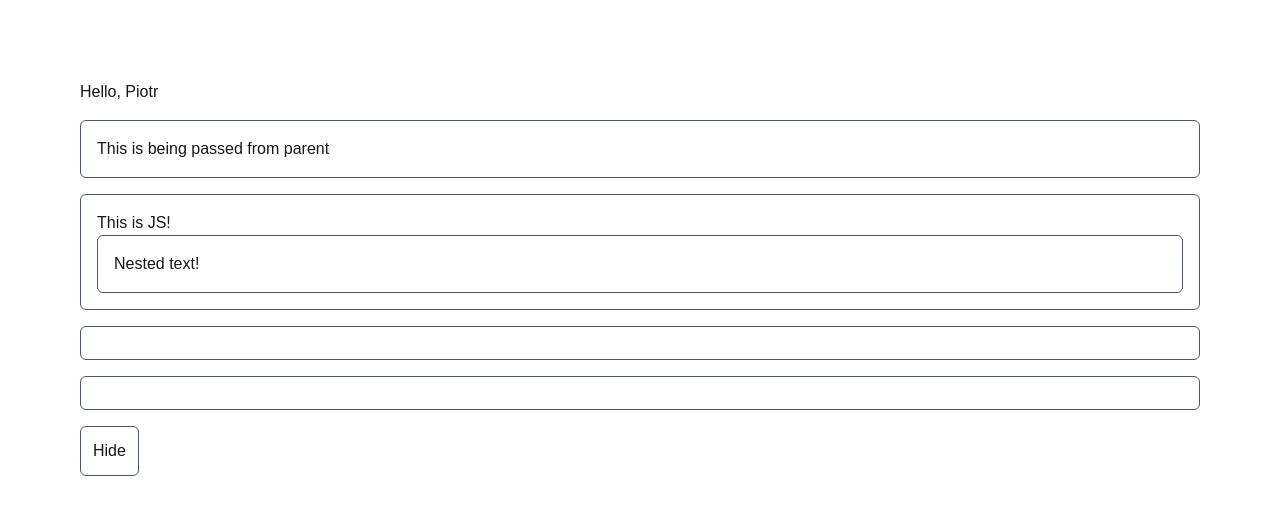
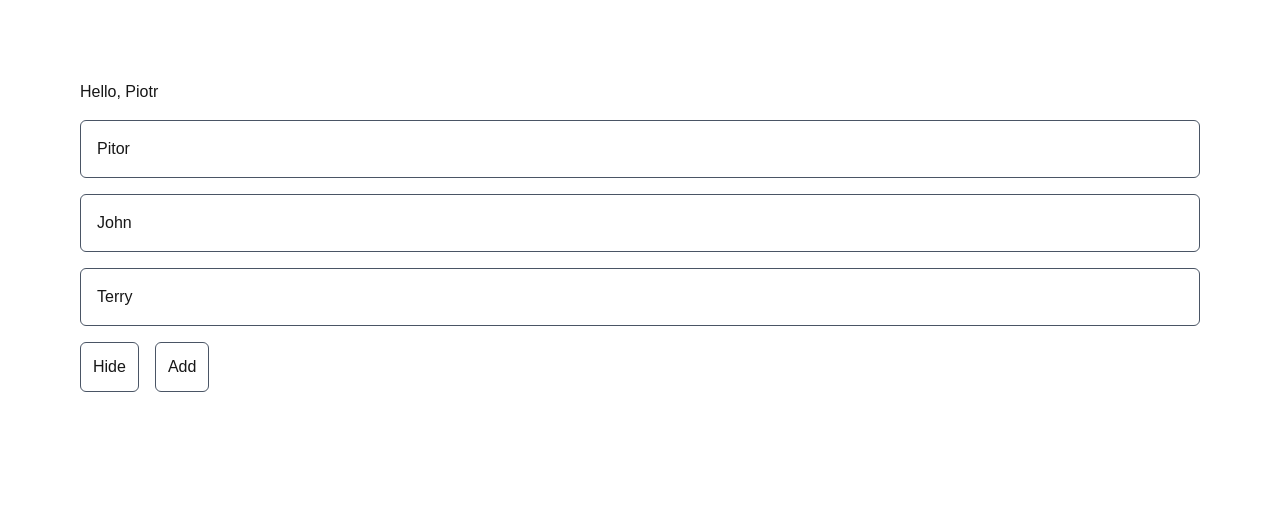
Before and after one commit to ShamsulArifin/next14-blog, a Next.js app: page / in a window 1280 px wide. Shown: the top 514 px of the page. Built offline with nearby package versions, Linux system fonts and the light colour scheme.

Commit message:
12. Rendering List of Elements

```diff
--- a/app/page.js
+++ b/app/page.js
@@ -11,35 +11,37 @@ function Card({ children }) {
 
 export default function Home() {
   const [isVisible, setIsVisible] = useState(true);
-
+  const [names, setNames] = useState(['Pitor', 'John', 'Terry']);
   const name = 'Piotr';
   const handleClick = () => {
     setIsVisible(!isVisible);
   };
+  const handleAdd = () => {
+    setNames([...names, 'New Element']);
+  };
 
-  const cards = isVisible && (
-    <>
-      <Card>This is being passed from parent</Card>
-      <Card>
-        <div>This is JS!</div>
-        <Card>Nested text!</Card>
-      </Card>
-      <Card />
-      <Card />
-    </>
-  );
+  const cards =
+    isVisible && names.map((name, index) => <Card key={index}>{name}</Card>);
 
   return (
     <>
       <div className='p-20 space-y-4'>
         <div>Hello, {name}</div>
         {cards}
+        <div className='flex space-x-4'>
           <button
             className='border rounded-md border-gray-600 p-3'
             onClick={handleClick}
           >
             {isVisible ? 'Hide' : 'Show'}
           </button>
+          <button
+            className='border rounded-md border-gray-600 p-3'
+            onClick={handleAdd}
+          >
+            Add
+          </button>
+        </div>
       </div>
     </>
   );
```
Lines whose indentation alone changed are shown as unchanged.
